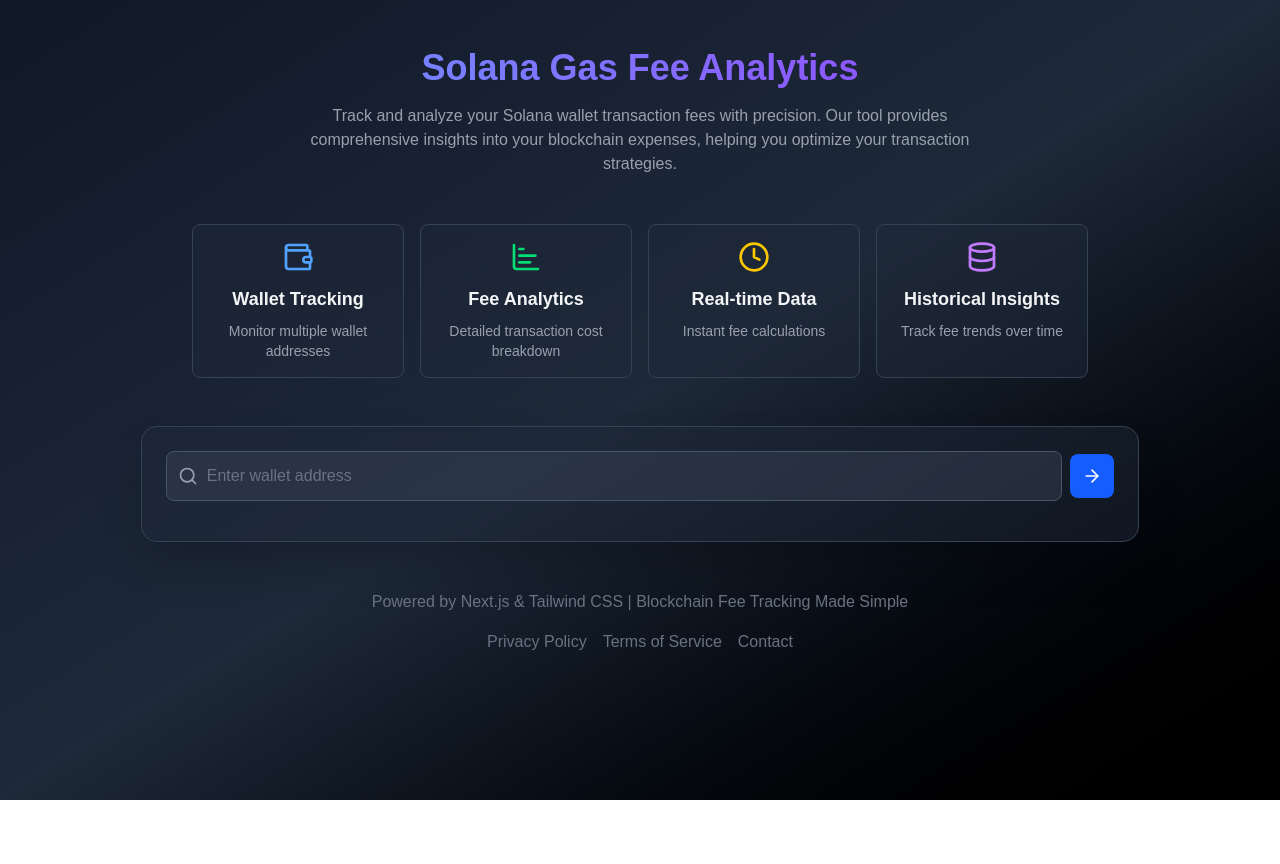
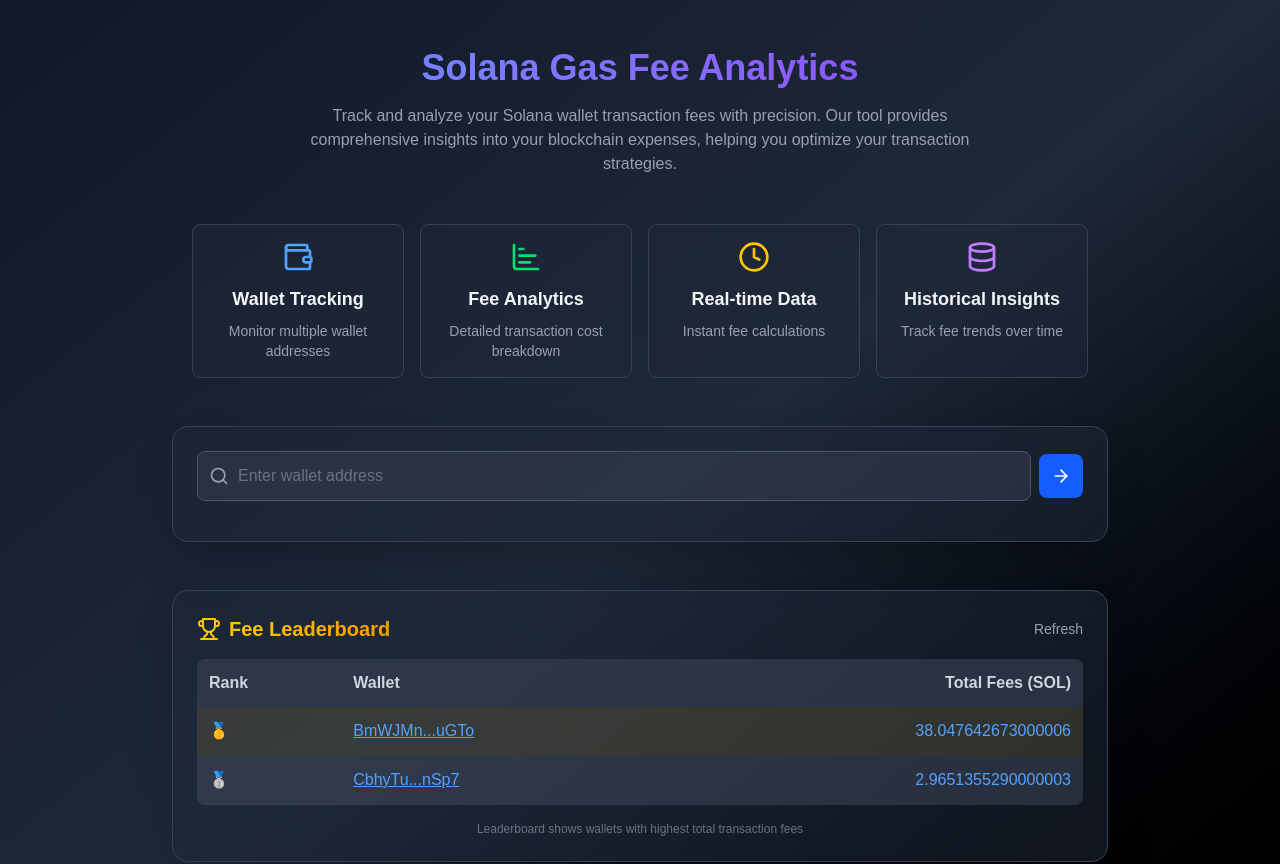
Before and after one commit to Mmuaz-pixel/solana_fee_tracker, a Next.js app: page / in a window 1280 px wide. Shown: the top 864 px of the page. Before the commit the page ends 800 px from the top, so only its background shows below. Built offline with nearby package versions, Linux system fonts and the light colour scheme.

Commit message:
leaderboard

```diff
--- /dev/null
+++ b/leaderboard.json
@@ -0,0 +1,10 @@
+[
+  {
+    "wallet": "BmWJMn4YmBbxnSs8JD2upawyMaG1JHtTL33PeRwUuGTo",
+    "totalFees": 38.047642673000006
+  },
+  {
+    "wallet": "CbhyTui9uv656Sxrdkd7n6CCRMbmKQx7CGwV4AoVnSp7",
+    "totalFees": 2.9651355290000003
+  }
+]
--- a/src/app/api/fees/route.js
+++ b/src/app/api/fees/route.js
@@ -1,5 +1,6 @@
 const { NextResponse } = require('next/server')
 const { fetchTransactions, processTransaction, API_KEY } = require('@/lib/helius')
+import { updateLeaderboard } from '@/lib/leaderboard'
 
 // Validate wallet address (basic validation)
 function validateWalletAddress(address) {
@@ -29,6 +30,8 @@ export async function GET(request) {
     const totalBaseFees = processedTransactions.reduce((sum, tx) => sum + tx.baseFee, 0)
     const totalExternalFees = processedTransactions.reduce((sum, tx) => sum + tx.externalFees, 0)
 
+    updateLeaderboard(address, totalBaseFees + totalExternalFees);
+
     return NextResponse.json({
       wallet: validAddress,
       transactionCount: processedTransactions.length,
--- /dev/null
+++ b/src/app/api/leaderboard/route.js
@@ -0,0 +1,9 @@
+import { loadLeaderboard } from '@/lib/leaderboard';
+
+const { NextResponse } = require('next/server')
+
+// API to get leaderboard
+export async function GET(request) {
+  const leaderboard = loadLeaderboard();
+  return NextResponse.json({ leaderboard });
+}
--- a/src/app/page.js
+++ b/src/app/page.js
@@ -1,13 +1,38 @@
 'use client'
 
-import { useState } from 'react'
-import { Search, ArrowRight, Wallet, ChartBar, Clock, Database } from 'lucide-react'
+import { useState, useEffect } from 'react'
+import { Search, ArrowRight, Wallet, ChartBar, Clock, Database, Trophy } from 'lucide-react'
 
 export default function Home() {
   const [walletAddress, setWalletAddress] = useState('')
   const [feeData, setFeeData] = useState(null)
   const [error, setError] = useState("")
   const [isLoading, setIsLoading] = useState(false)
+  const [leaderboard, setLeaderboard] = useState([])
+  const [isLeaderboardLoading, setIsLeaderboardLoading] = useState(true)
+
+  useEffect(() => {
+    // Fetch leaderboard data when component mounts
+    fetchLeaderboard()
+  }, [])
+
+  const fetchLeaderboard = async () => {
+    try {
+      setIsLeaderboardLoading(true)
+      const response = await fetch('/api/leaderboard')
+
+      if (!response.ok) {
+        throw new Error('Failed to fetch leaderboard data')
+      }
+
+      const data = await response.json()
+      setLeaderboard(data.leaderboard)
+    } catch (err) {
+      console.error('Error fetching leaderboard:', err)
+    } finally {
+      setIsLeaderboardLoading(false)
+    }
+  }
 
   const handleSearch = async () => {
     if (!walletAddress) {
@@ -28,11 +53,20 @@ export default function Home() {
 
       const data = await response.json()
       setFeeData(data)
+
+      // Refresh leaderboard after a new search
+      fetchLeaderboard()
     } catch (err) {
       setError(err instanceof Error ? err.message : 'An unknown error occurred')
     } finally {
       setIsLoading(false)
     }
+  }
+
+  // Function to shorten wallet address
+  const shortenAddress = (address) => {
+    if (!address) return ''
+    return `${address.slice(0, 6)}...${address.slice(-4)}`
   }
 
   return (
@@ -72,7 +106,7 @@ export default function Home() {
         </div>
 
         {/* Main Tracker */}
-        <div className="w-4/5 mx-auto bg-gray-800/50 rounded-2xl border border-gray-700 p-6 shadow-2xl">
+        <div className="w-3/4 mx-auto bg-gray-800/50 rounded-2xl border border-gray-700 p-6 shadow-2xl">
           <div className="flex items-center space-x-2 mb-4">
             <div className="relative flex-grow">
               <input
@@ -121,7 +155,7 @@ export default function Home() {
             </div>
           )}
 
-          {/* Fee Data Display (Similar to previous implementation) */}
+          {/* Fee Data Display */}
           {feeData && !isLoading && (
             <div className="space-y-6">
               {/* Summary Fees */}
@@ -195,7 +229,89 @@ export default function Home() {
               </div>
             </div>
           )}
+        </div>
 
+        {/* Leaderboard Section */}
+        <div className="md:w-3/4 mx-auto bg-gray-800/50 rounded-2xl border border-gray-700 p-6 shadow-2xl mt-12">
+          <div className="flex items-center justify-between mb-4">
+            <div className="flex items-center space-x-2">
+              <Trophy className="text-yellow-400 w-6 h-6" />
+              <h2 className="text-xl font-bold bg-clip-text text-transparent bg-gradient-to-r from-yellow-400 to-amber-500">
+                Fee Leaderboard
+              </h2>
+            </div>
+            <button
+              onClick={fetchLeaderboard}
+              className="text-gray-400 hover:text-gray-200 transition-colors text-sm"
+              disabled={isLeaderboardLoading}
+            >
+              Refresh
+            </button>
+          </div>
+
+          {isLeaderboardLoading ? (
+            <div className="flex justify-center items-center py-10">
+              <div className="animate-pulse text-gray-400">Loading leaderboard...</div>
+            </div>
+          ) : (
+            <div className="bg-gray-700/30 rounded-lg overflow-hidden">
+              <table className="w-full text-gray-300">
+                <thead className="bg-gray-700/50">
+                  <tr>
+                    <th className="p-3 text-left">Rank</th>
+                    <th className="p-3 text-left">Wallet</th>
+                    <th className="p-3 text-right">Total Fees (SOL)</th>
+                  </tr>
+                </thead>
+                <tbody>
+                  {leaderboard.length > 0 ? (
+                    leaderboard.map((entry, index) => (
+                      <tr
+                        key={entry.wallet}
+                        className={`
+                            border-b border-gray-700/30
+                            ${index === 0 ? 'bg-yellow-500/10' : ''}
+                            ${index === 1 ? 'bg-gray-400/10' : ''}
+                            ${index === 2 ? 'bg-amber-700/10' : ''}
+                            hover:bg-blue-500/10 transition-colors
+                          `}
+                      >
+                        <td className="p-3 font-semibold">
+                          {index === 0 && <span className="text-yellow-400">🥇</span>}
+                          {index === 1 && <span className="text-gray-300">🥈</span>}
+                          {index === 2 && <span className="text-amber-700">🥉</span>}
+                          {index > 2 && <span>{index + 1}</span>}
+                        </td>
+                        <td className="p-3">
+                          <a
+                            href={`https://solscan.io/account/${entry.wallet}`}
+                            target="_blank"
+                            rel="noopener noreferrer"
+                            className="text-blue-400 hover:text-blue-300 underline"
+                          >
+                            {shortenAddress(entry.wallet)}
+                          </a>
+                        </td>
+                        <td className="p-3 text-right font-medium text-blue-400">
+                          {entry.totalFees}
+                        </td>
+                      </tr>
+                    ))
+                  ) : (
+                    <tr>
+                      <td colSpan={3} className="p-6 text-center text-gray-500">
+                        No data available
+                      </td>
+                    </tr>
+                  )}
+                </tbody>
+              </table>
+            </div>
+          )}
+
+          <div className="mt-4 text-xs text-gray-500 text-center">
+            Leaderboard shows wallets with highest total transaction fees
+          </div>
         </div>
 
         {/* Footer Section */}
--- /dev/null
+++ b/src/lib/leaderboard.js
@@ -0,0 +1,52 @@
+const fs = require('fs');
+const path = require('path');
+
+const leaderboardFilePath = path.join(process.cwd(), 'leaderboard.json');
+
+// Load leaderboard from file
+export function loadLeaderboard() {
+  try {
+    if (fs.existsSync(leaderboardFilePath)) {
+      return JSON.parse(fs.readFileSync(leaderboardFilePath, 'utf8'));
+    }
+  } catch (error) {
+    console.error('Error loading leaderboard:', error);
+  }
+  return [];
+}
+
+// Save leaderboard to file
+export function saveLeaderboard(leaderboard) {
+  try {
+    fs.writeFileSync(leaderboardFilePath, JSON.stringify(leaderboard, null, 2));
+  } catch (error) {
+    console.error('Error saving leaderboard:', error);
+  }
+}
+
+let leaderboard = loadLeaderboard();
+
+// Validate wallet address
+export function validateWalletAddress(address) {
+  if (!address || address.length < 32 || address.length > 44) {
+    throw new Error('Invalid wallet address');
+  }
+  return address;
+}
+
+// Update the leaderboard
+export function updateLeaderboard(wallet, totalFees) {
+  const existingEntry = leaderboard.find(entry => entry.wallet === wallet);
+
+  if (existingEntry) {
+    existingEntry.totalFees = totalFees;
+  } else {
+    leaderboard.push({ wallet, totalFees });
+  }
+
+  // Sort by total fees in descending order and keep top 10
+  leaderboard.sort((a, b) => b.totalFees - a.totalFees);
+  leaderboard = leaderboard.slice(0, 10);
+
+  saveLeaderboard(leaderboard);
+}
```
Also changed, not shown: 1 other file (tests, documents, lock files or other folders). Lines whose indentation alone changed are shown as unchanged.
